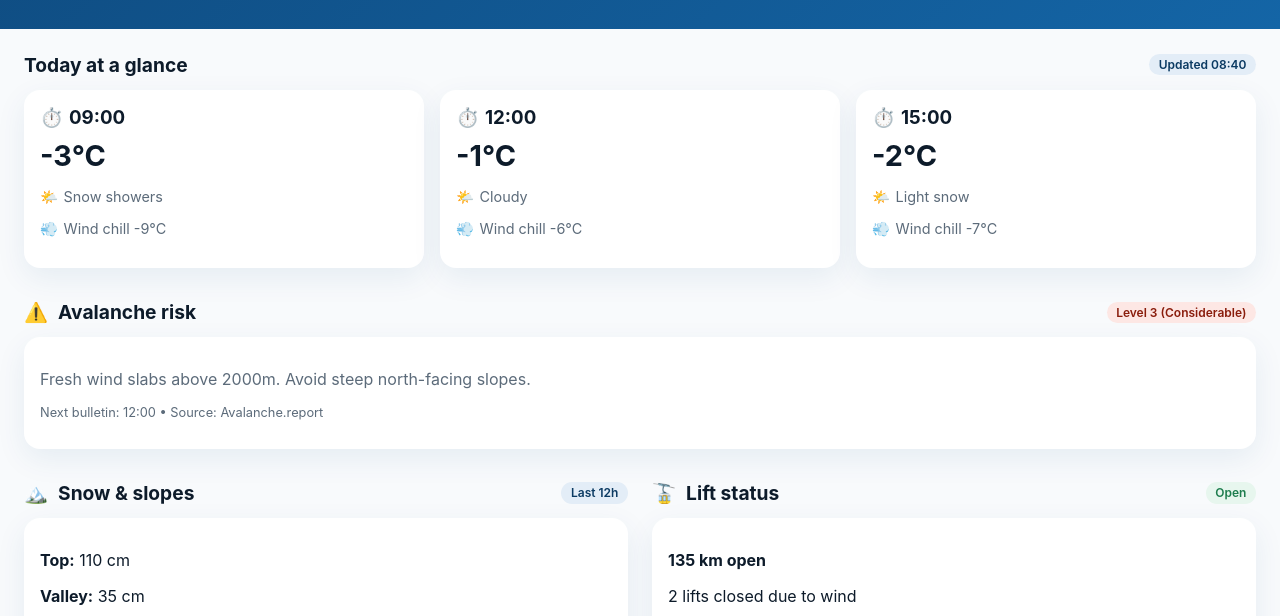
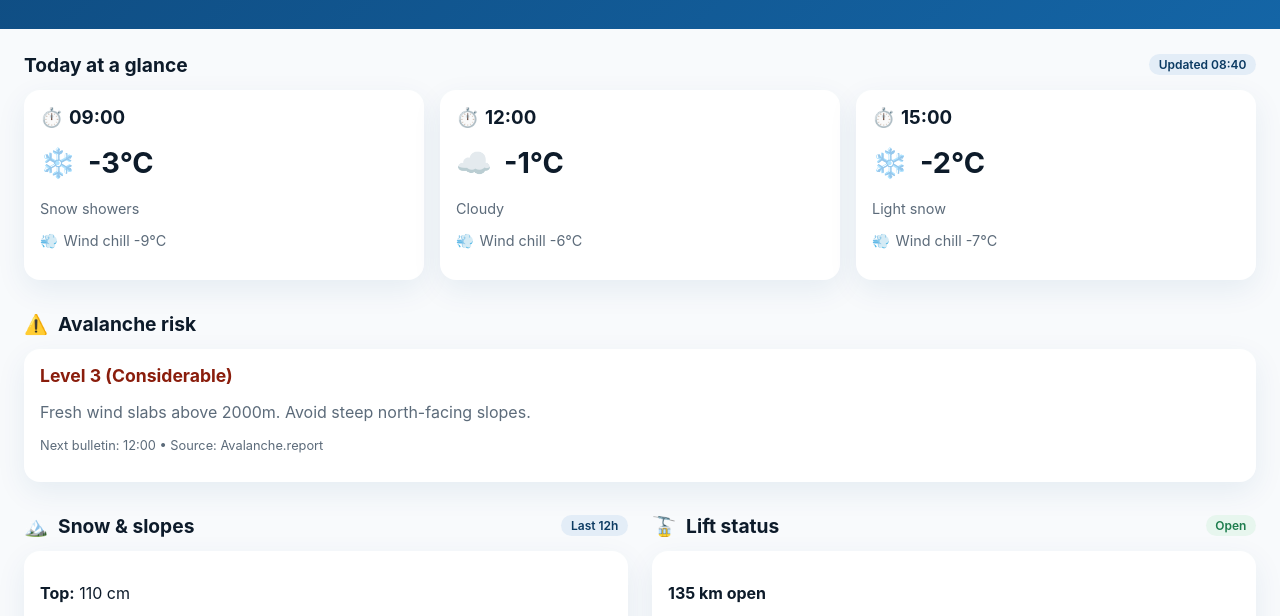
Before and after one commit to cjernlid/Val-gardena, a plain HTML site: page index.html in a window 1280 px wide. Shown: the part 130-746 px from the top of the page. Drawn offline with Linux system fonts and the light colour scheme; no server answers.

Commit message:
Improve weather icons and avalanche emphasis

```diff
--- a/app.js
+++ b/app.js
@@ -33,13 +33,31 @@ const liftSnapshot = {
 };
 
 const weatherGrid = document.getElementById("weather-grid");
+const conditionIcons = [
+  { match: ["snow"], icon: "❄️" },
+  { match: ["cloud"], icon: "☁️" },
+  { match: ["sun", "clear"], icon: "☀️" },
+  { match: ["rain", "shower"], icon: "🌧️" },
+];
+
+function iconForCondition(condition) {
+  const normalized = condition.toLowerCase();
+  const found = conditionIcons.find((entry) =>
+    entry.match.some((keyword) => normalized.includes(keyword))
+  );
+  return found?.icon ?? "🌤️";
+}
 weatherSlots.forEach((slot) => {
   const card = document.createElement("article");
   card.className = "card";
+  const conditionIcon = iconForCondition(slot.condition);
   card.innerHTML = `
     <h3><span class="icon">⏱️</span>${slot.time}</h3>
-    <p class="temp">${slot.temp}</p>
-    <p class="meta"><span class="icon">🌤️</span>${slot.condition}</p>
+    <div class="temp-row">
+      <span class="icon weather-icon" aria-hidden="true">${conditionIcon}</span>
+      <p class="temp">${slot.temp}</p>
+    </div>
+    <p class="meta">${slot.condition}</p>
     <p class="meta"><span class="icon">💨</span>${slot.wind}</p>
   `;
   weatherGrid.appendChild(card);
--- a/index.html
+++ b/index.html
@@ -30,9 +30,9 @@
       <section class="section">
         <div class="section-title">
           <h2><span class="icon">⚠️</span> Avalanche risk</h2>
-          <span class="chip chip-alert">Level 3 (Considerable)</span>
         </div>
         <div class="card">
+          <p class="avalanche-level">Level 3 (Considerable)</p>
           <p class="muted">Fresh wind slabs above 2000m. Avoid steep north-facing slopes.</p>
           <p class="small">Next bulletin: 12:00 • Source: Avalanche.report</p>
         </div>
--- a/styles.css
+++ b/styles.css
@@ -98,6 +98,16 @@ body {
   margin-right: 0.35rem;
 }
 
+.temp-row {
+  display: flex;
+  align-items: center;
+  gap: 0.4rem;
+}
+
+.weather-icon {
+  font-size: 1.8rem;
+}
+
 .card .temp {
   font-size: 1.8rem;
   font-weight: 700;
@@ -116,6 +126,13 @@ body {
 .small {
   font-size: 0.8rem;
   color: var(--muted);
+}
+
+.avalanche-level {
+  font-size: 1.1rem;
+  font-weight: 700;
+  margin: 0 0 0.5rem;
+  color: #8a1d0c;
 }
 
 .chip {
```
